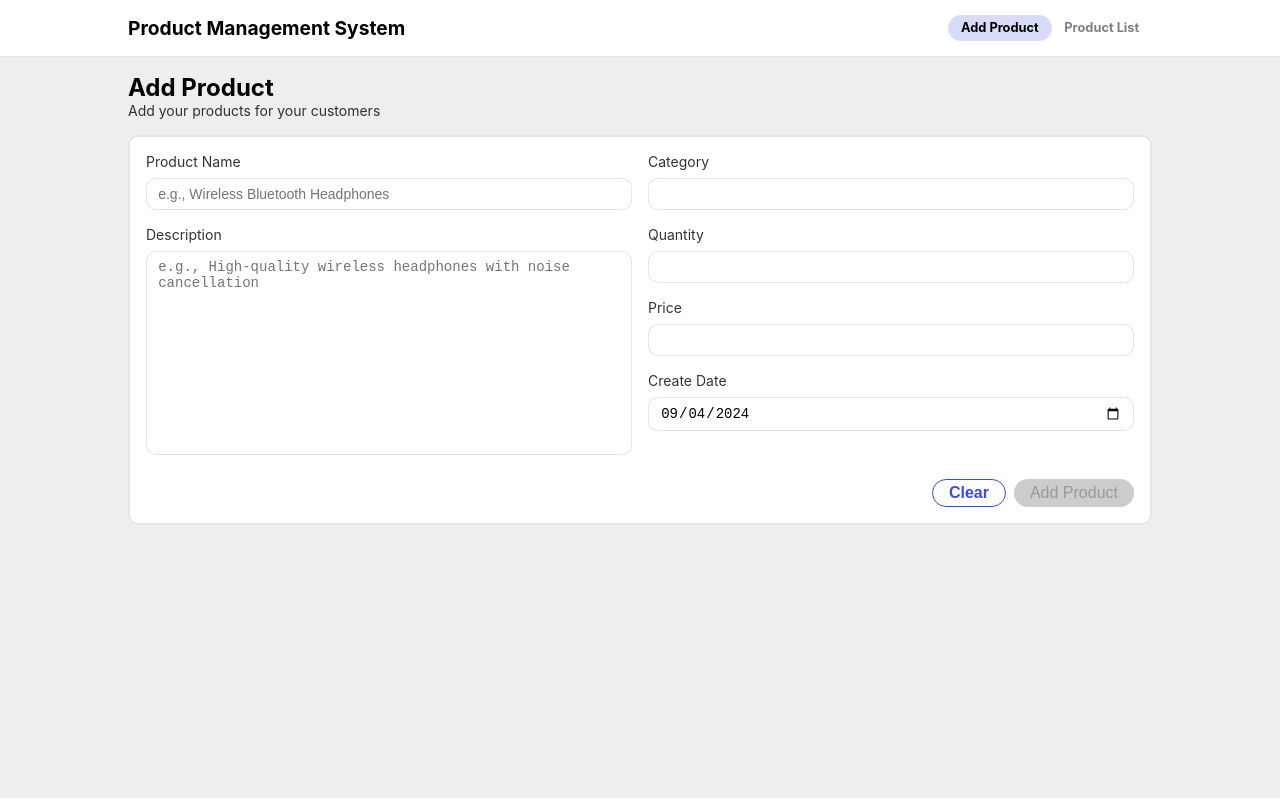
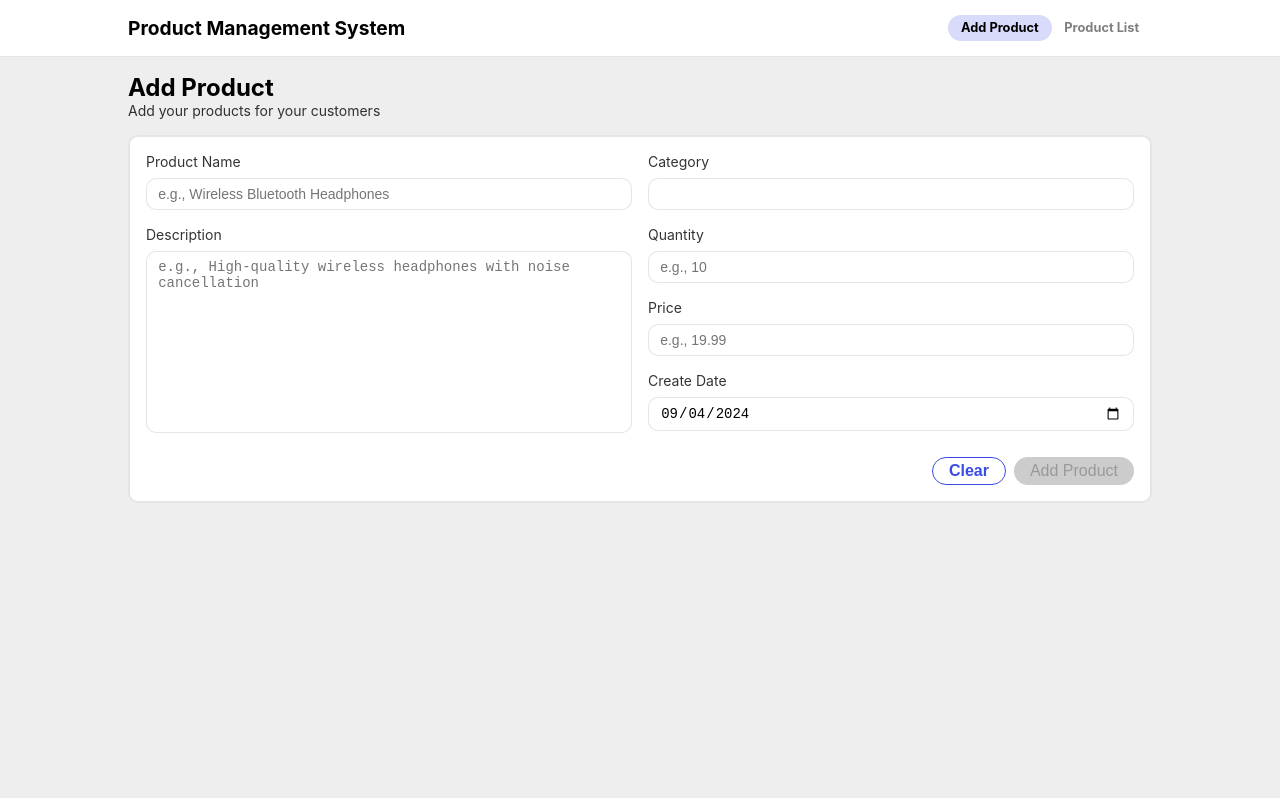
Before and after one commit to Salf1-Sabit/product-management-system, an Angular app: page / in a window 1280 px wide. Built offline with nearby package versions, Linux system fonts and the light colour scheme.

Commit message:
adjust the height of the text area and and change semantics

```diff
--- a/src/app/features/product/add-product/add-product.component.css
+++ b/src/app/features/product/add-product/add-product.component.css
@@ -25,7 +25,7 @@
 
 .description-textarea {
   resize: none;
-  min-height: 204px;
+  min-height: 182px;
 }
 
 .btn-group {
--- a/src/app/features/product/add-product/add-product.component.html
+++ b/src/app/features/product/add-product/add-product.component.html
@@ -1,7 +1,10 @@
 <section class="container add-product-form-container">
+  <header>
     <h1 class="page-title">Add Product</h1>
     <p class="page-description">Add your products for your customers</p>
+  </header>
 
+  <main>
     <form
       [formGroup]="productForm"
       (ngSubmit)="onSubmit()"
@@ -25,7 +28,9 @@
               *ngIf="f.name.invalid && f.name.touched"
               class="form-input-error"
             >
-            <small *ngIf="f.name.errors?.['required']">Name is required.</small>
+              <small *ngIf="f.name.errors?.['required']"
+                >Name is required.</small
+              >
             </div>
           </div>
 
@@ -69,6 +74,7 @@
                 id="quantity"
                 formControlName="quantity"
                 min="1"
+                placeholder="e.g., 10"
               />
             </div>
 
@@ -93,6 +99,7 @@
                 type="text"
                 id="price"
                 formControlName="price"
+                placeholder="e.g., 19.99"
               />
             </div>
 
@@ -141,4 +148,5 @@
         </button>
       </div>
     </form>
+  </main>
 </section>
```
Lines whose indentation alone changed are shown as unchanged.
